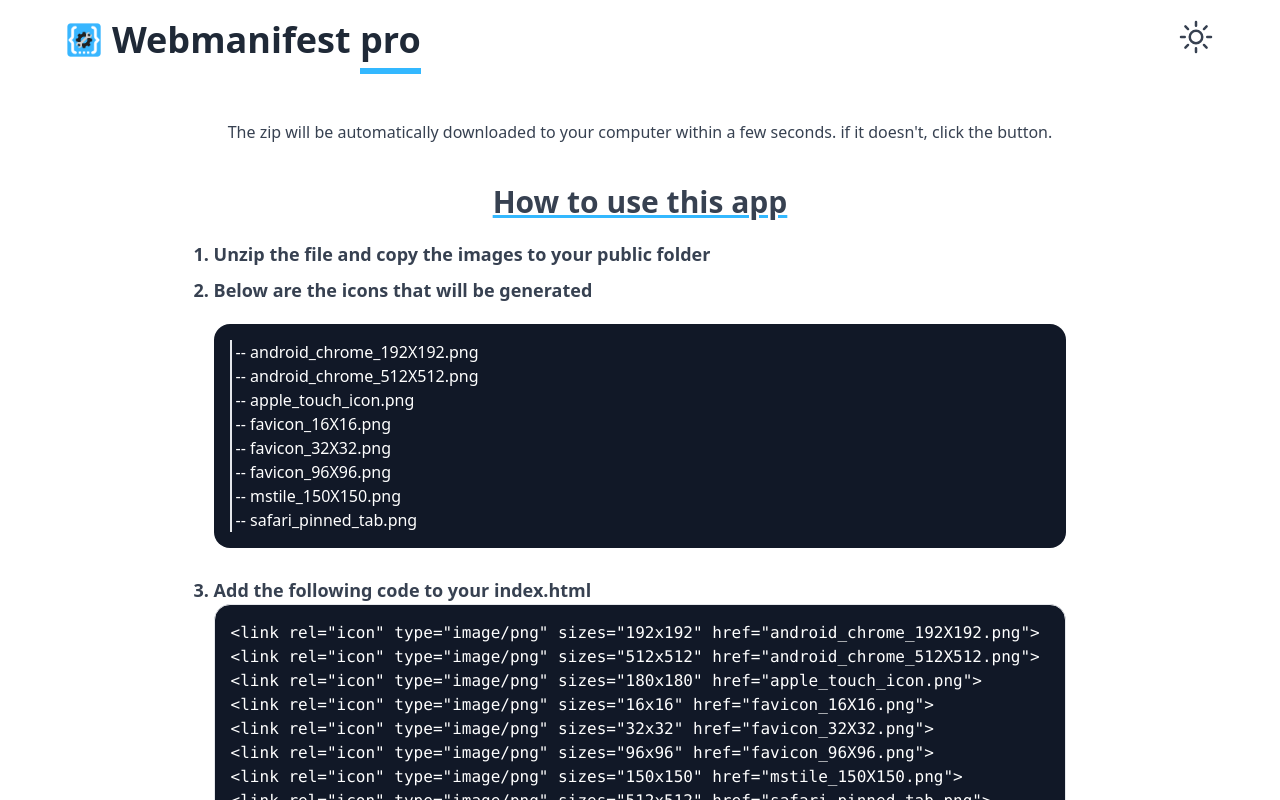
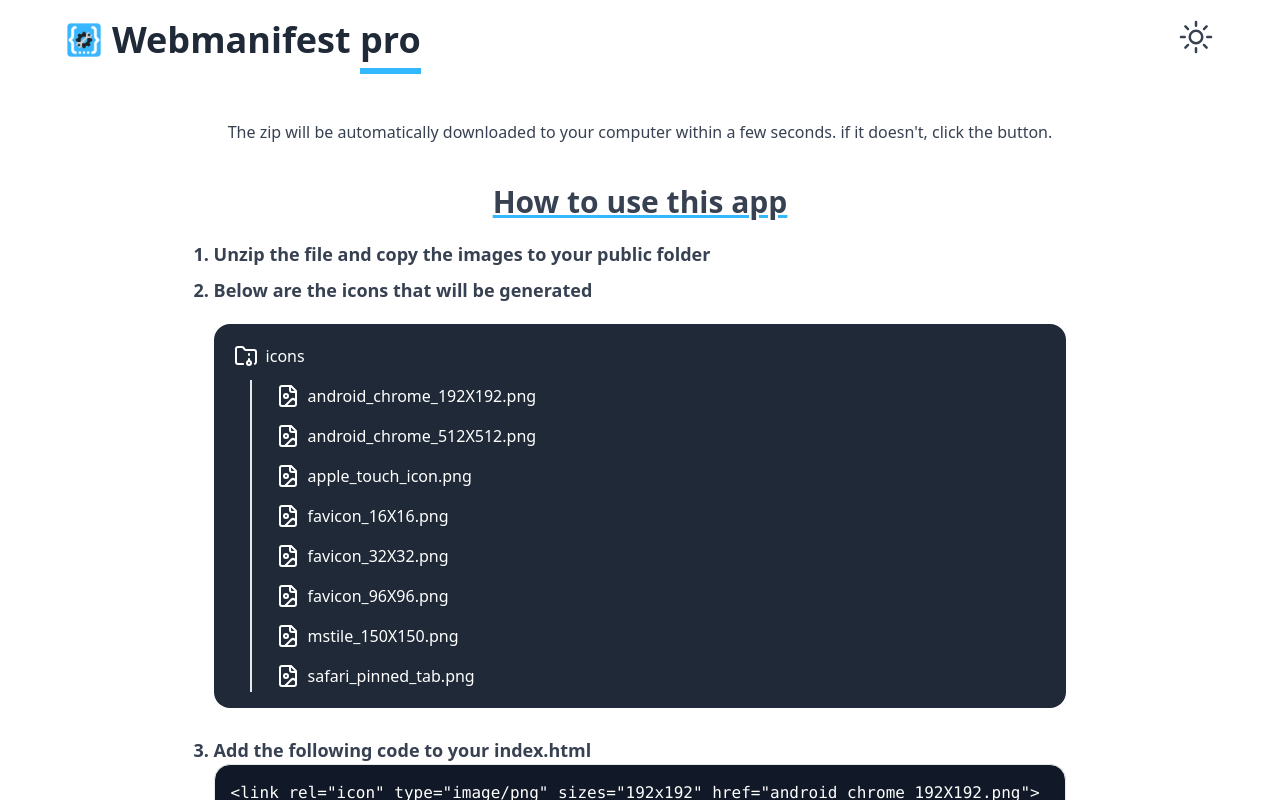
Before and after one commit to aumirza/webmanifest-pro, a Next.js app: page /download in a window 1280 px wide. Shown: the top 800 px of the page. Built offline with nearby package versions, Linux system fonts and the light colour scheme.

Commit message:
feat: add FileTree component for hierarchical file structure representation

```diff
--- /dev/null
+++ b/src/components/FileTree.tsx
@@ -0,0 +1,204 @@
+import React, { MouseEventHandler, useState } from "react";
+
+export interface ITree {
+  name: string;
+  children?: ITree[];
+  type: "file" | "folder";
+  subType?: "image" | "text" | "zip" | "zipFolder";
+}
+
+const FolderIcon = () => (
+  <svg
+    xmlns="http://www.w3.org/2000/svg"
+    width="24"
+    height="24"
+    viewBox="0 0 24 24"
+    fill="none"
+    stroke="currentColor"
+    strokeWidth="2"
+    strokeLinecap="round"
+    strokeLinejoin="round"
+    className="lucide lucide-folder"
+  >
+    <path d="M20 20a2 2 0 0 0 2-2V8a2 2 0 0 0-2-2h-7.9a2 2 0 0 1-1.69-.9L9.6 3.9A2 2 0 0 0 7.93 3H4a2 2 0 0 0-2 2v13a2 2 0 0 0 2 2Z" />
+  </svg>
+);
+
+const FolderIconClosed = () => (
+  <svg
+    xmlns="http://www.w3.org/2000/svg"
+    width="24"
+    height="24"
+    viewBox="0 0 24 24"
+    fill="none"
+    stroke="currentColor"
+    strokeWidth="2"
+    strokeLinecap="round"
+    strokeLinejoin="round"
+    className="lucide lucide-folder-closed"
+  >
+    <path d="M20 20a2 2 0 0 0 2-2V8a2 2 0 0 0-2-2h-7.9a2 2 0 0 1-1.69-.9L9.6 3.9A2 2 0 0 0 7.93 3H4a2 2 0 0 0-2 2v13a2 2 0 0 0 2 2Z" />
+    <path d="M2 10h20" />
+  </svg>
+);
+
+const FileIcon = () => (
+  <svg
+    xmlns="http://www.w3.org/2000/svg"
+    width="24"
+    height="24"
+    viewBox="0 0 24 24"
+    fill="none"
+    stroke="currentColor"
+    strokeWidth="2"
+    strokeLinecap="round"
+    strokeLinejoin="round"
+    className="lucide lucide-file"
+  >
+    <path d="M15 2H6a2 2 0 0 0-2 2v16a2 2 0 0 0 2 2h12a2 2 0 0 0 2-2V7Z" />
+    <path d="M14 2v4a2 2 0 0 0 2 2h4" />
+  </svg>
+);
+
+const ImageFileIcon = () => (
+  <svg
+    xmlns="http://www.w3.org/2000/svg"
+    width="24"
+    height="24"
+    viewBox="0 0 24 24"
+    fill="none"
+    stroke="currentColor"
+    strokeWidth="2"
+    strokeLinecap="round"
+    strokeLinejoin="round"
+    className="lucide lucide-file-image"
+  >
+    <path d="M15 2H6a2 2 0 0 0-2 2v16a2 2 0 0 0 2 2h12a2 2 0 0 0 2-2V7Z" />
+    <path d="M14 2v4a2 2 0 0 0 2 2h4" />
+    <circle cx="10" cy="12" r="2" />
+    <path d="m20 17-1.296-1.296a2.41 2.41 0 0 0-3.408 0L9 22" />
+  </svg>
+);
+
+const TextFileIcon = () => (
+  <svg
+    xmlns="http://www.w3.org/2000/svg"
+    width="24"
+    height="24"
+    viewBox="0 0 24 24"
+    fill="none"
+    stroke="currentColor"
+    strokeWidth="2"
+    strokeLinecap="round"
+    strokeLinejoin="round"
+    className="lucide lucide-file-text"
+  >
+    <path d="M15 2H6a2 2 0 0 0-2 2v16a2 2 0 0 0 2 2h12a2 2 0 0 0 2-2V7Z" />
+    <path d="M14 2v4a2 2 0 0 0 2 2h4" />
+    <path d="M10 9H8" />
+    <path d="M16 13H8" />
+    <path d="M16 17H8" />
+  </svg>
+);
+
+const ZipFolderIcon = () => (
+  <svg
+    xmlns="http://www.w3.org/2000/svg"
+    width="24"
+    height="24"
+    viewBox="0 0 24 24"
+    fill="none"
+    stroke="currentColor"
+    strokeWidth="2"
+    strokeLinecap="round"
+    strokeLinejoin="round"
+    className="lucide lucide-folder-archive"
+  >
+    <circle cx="15" cy="19" r="2" />
+    <path d="M20.9 19.8A2 2 0 0 0 22 18V8a2 2 0 0 0-2-2h-7.9a2 2 0 0 1-1.69-.9L9.6 3.9A2 2 0 0 0 7.93 3H4a2 2 0 0 0-2 2v13a2 2 0 0 0 2 2h5.1" />
+    <path d="M15 11v-1" />
+    <path d="M15 17v-2" />
+  </svg>
+);
+
+const ZipFileIcon = () => (
+  <svg
+    xmlns="http://www.w3.org/2000/svg"
+    width="24"
+    height="24"
+    viewBox="0 0 24 24"
+    fill="none"
+    stroke="currentColor"
+    strokeWidth="2"
+    strokeLinecap="round"
+    strokeLinejoin="round"
+    className="lucide lucide-file-archive"
+  >
+    <path d="M10 12v-1" />
+    <path d="M10 18v-2" />
+    <path d="M10 7V6" />
+    <path d="M14 2v4a2 2 0 0 0 2 2h4" />
+    <path d="M15.5 22H18a2 2 0 0 0 2-2V7l-5-5H6a2 2 0 0 0-2 2v16a2 2 0 0 0 .274 1.01" />
+    <circle cx="10" cy="20" r="2" />
+  </svg>
+);
+
+const folderTypeIconMap: {
+  [key: string]: { open: JSX.Element; closed: JSX.Element };
+} = {
+  folder: {
+    open: <FolderIcon />,
+    closed: <FolderIconClosed />,
+  },
+  zipFolder: {
+    open: <ZipFolderIcon />,
+    closed: <ZipFolderIcon />,
+  },
+};
+
+const typeIconMap: { [key: string]: JSX.Element } = {
+  file: <FileIcon />,
+  image: <ImageFileIcon />,
+  text: <TextFileIcon />,
+  zip: <ZipFileIcon />,
+};
+
+export const FileTree = ({ structure }: { structure: ITree }) => {
+  const [isOpen, setIsOpen] = useState(true);
+
+  const toggleOpen: MouseEventHandler = (e) => {
+    e.stopPropagation();
+    setIsOpen(!isOpen);
+  };
+  return (
+    <div className="flex flex-col gap-2">
+      <div
+        className="flex items-center gap-2 p-1 transition-all duration-100 ease-in-out rounded cursor-pointer hover:shadow-md hover:bg-slate-700"
+        onClick={toggleOpen}
+      >
+        <div className="flex items-center justify-center gap-2">
+          {structure.type === "folder" ? (
+            <span>
+              {isOpen
+                ? folderTypeIconMap[structure.subType ?? structure.type].open
+                : folderTypeIconMap[structure.subType ?? structure.type].closed}
+            </span>
+          ) : (
+            <span>{typeIconMap[structure.subType ?? structure.type]}</span>
+          )}
+          <span>{structure.name}</span>
+        </div>
+      </div>
+      {structure.type === "folder" && structure.children?.length && (
+        <div className="ml-5 border-l-2">
+          <div className="flex flex-col gap-2 pl-5">
+            {isOpen &&
+              structure.children.map((child) => (
+                <FileTree key={child.name} structure={child} />
+              ))}
+          </div>
+        </div>
+      )}
+    </div>
+  );
+};
--- a/src/components/Guide.tsx
+++ b/src/components/Guide.tsx
@@ -1,6 +1,7 @@
 import { namedSizes } from "@/constants";
 import React from "react";
 import { CopyCode } from "./CopyCode";
+import { FileTree } from "./FileTree";
 
 export const Guide = () => {
   const icons = namedSizes.map((size) => {
@@ -27,14 +28,19 @@ export const Guide = () => {
               <span className="text-lg font-semibold">
                 Below are the icons that will be generated
               </span>
-              <div className="w-full p-4 my-5 text-white bg-gray-900 rounded-2xl">
-                <ul className="">
-                  {icons.map((icon) => (
-                    <li className="pl-1 border-l-2" key={icon.src}>
-                      <span>--</span> {icon.src}
-                    </li>
-                  ))}
-                </ul>
+              <div className="w-full p-4 my-5 text-white bg-gray-800 dark:bg-gray-900 rounded-2xl">
+                <FileTree
+                  structure={{
+                    name: "icons",
+                    type: "folder",
+                    subType: "zipFolder",
+                    children: icons.map((icon) => ({
+                      name: icon.src,
+                      type: "file",
+                      subType: "image",
+                    })),
+                  }}
+                />
               </div>
             </li>
             <li>
```
